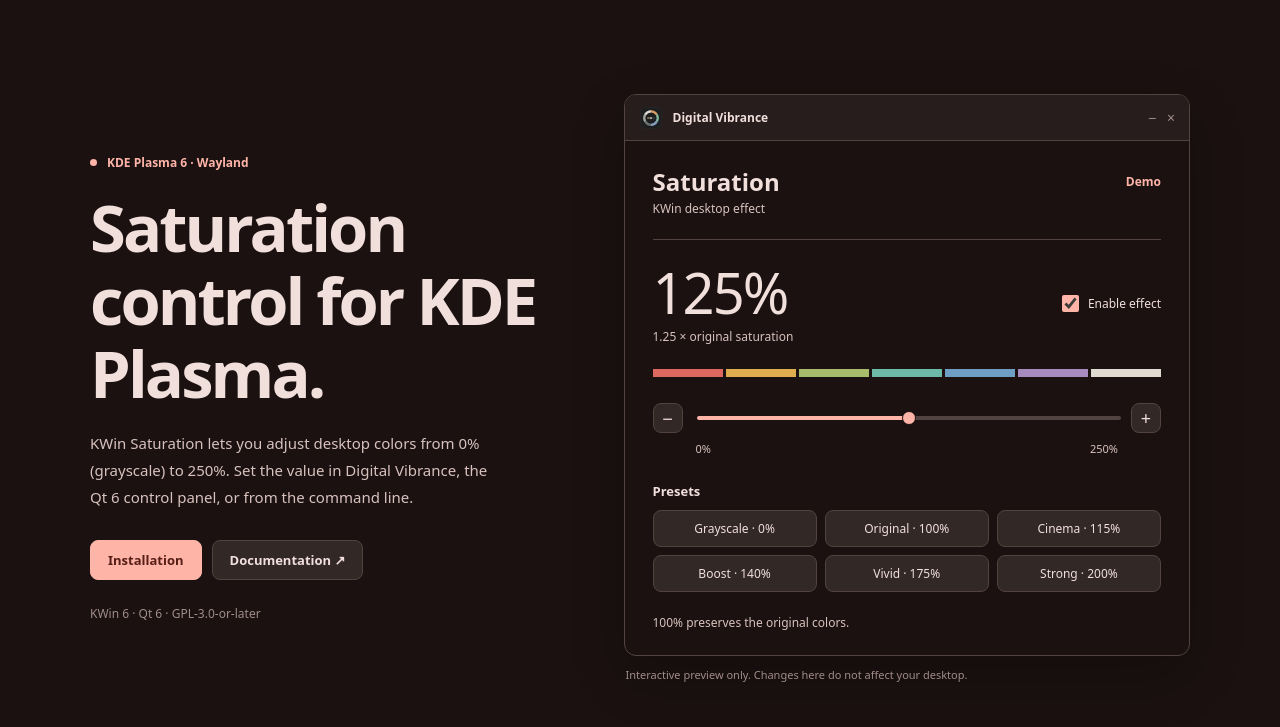
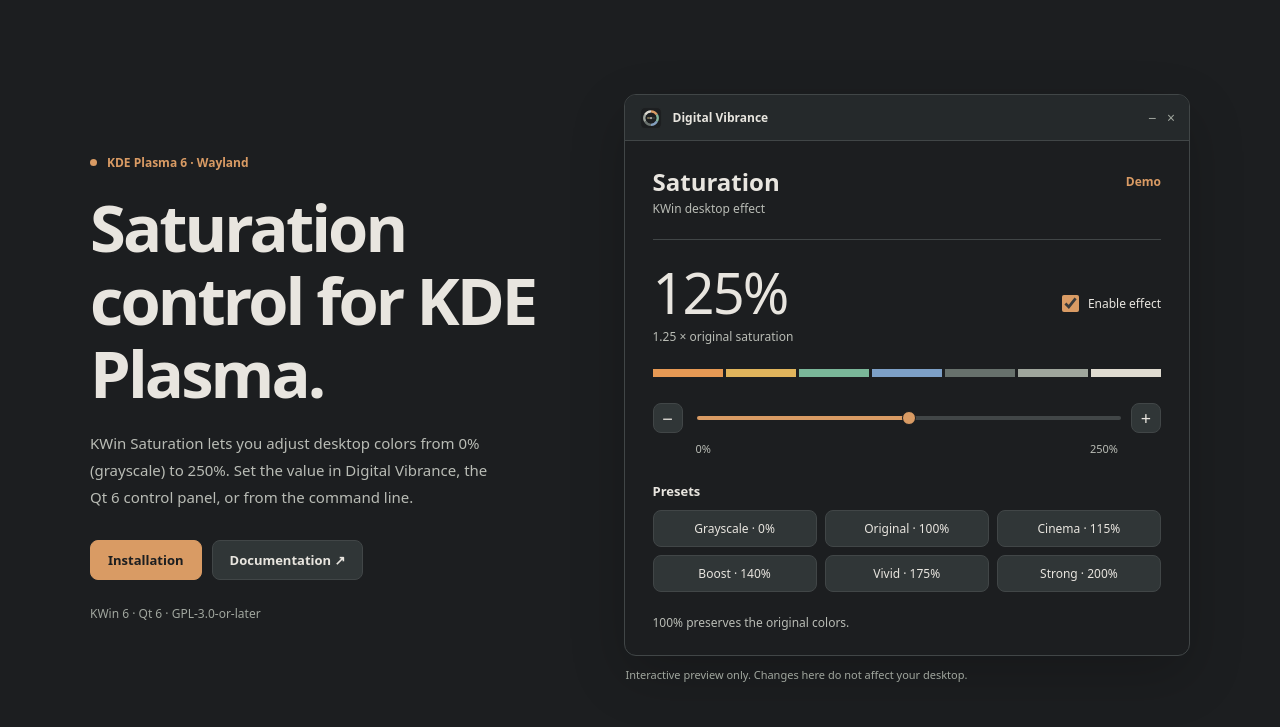
Before and after one commit to EfeDursun125/kwin-saturation, a plain HTML site: page docs/index.html in a window 1280 px wide. Shown: the part 73-800 px from the top of the page. Drawn offline with Linux system fonts and the light colour scheme.

Commit message:
Derive dark and white site palettes from the project SVG icon

```diff
--- a/docs/index.html
+++ b/docs/index.html
@@ -43,33 +43,34 @@
   <style>
     :root {
       color-scheme: dark;
-      --window: #1a1110;
-      --text: #f1dfdc;
-      --base: #271d1c;
-      --button: #322826;
-      --accent: #ffb4a8;
-      --accent-text: #561e16;
-      --alternate: #73342b;
-      --bright-text: #ffdad4;
-      --muted: #d8c2be;
-      --mid: #a08c89;
-      --line: #534340;
+      /* Dark palette built from the tones in kwin-saturation.svg. */
+      --window: #1c1e20;
+      --text: #e8e5df;
+      --base: #25292b;
+      --button: #303637;
+      --accent: #d99b64;
+      --accent-text: #1c1e20;
+      --alternate: #3d4139;
+      --bright-text: #dedbd2;
+      --muted: #b9bcb5;
+      --mid: #a0a69e;
+      --line: #414647;
       font-family: "Noto Sans", "Segoe UI", system-ui, sans-serif;
     }
-    /* Explicit palettes keep browser and operating-system accent colors from clashing. */
+    /* Light variants of the icon's graphite, cream, amber, and sage. */
     :root[data-theme="white"] {
       color-scheme: light;
-      --window: #faf8f6;
-      --text: #352a27;
-      --base: #f0eae6;
-      --button: #eae1dd;
-      --accent: #9a4435;
-      --accent-text: #fff8f5;
-      --alternate: #f4dfd8;
-      --bright-text: #743629;
-      --muted: #655753;
-      --mid: #81716c;
-      --line: #d6c6bf;
+      --window: #f5f4f0;
+      --text: #1c1e20;
+      --base: #e9ebe6;
+      --button: #e1e4df;
+      --accent: #80502a;
+      --accent-text: #ffffff;
+      --alternate: #dce6de;
+      --bright-text: #284137;
+      --muted: #4e5752;
+      --mid: #66716b;
+      --line: #bdc6bf;
     }
     * { box-sizing: border-box; }
     html { scroll-behavior: smooth; scroll-padding-top: 78px; }
@@ -121,13 +122,13 @@
     .enable-toggle { display: flex; align-items: center; gap: 9px; white-space: nowrap; color: var(--text); font-size: 12px; cursor: pointer; }
     .enable-toggle input { accent-color: var(--accent); width: 17px; height: 17px; margin: 0; cursor: pointer; }
     .color-reference { display: grid; grid-template-columns: repeat(7, 1fr); gap: 3px; width: 100%; height: 8px; margin: 24px 0 26px; }
-    .color-reference span:nth-child(1) { background: #cb6e65; }
-    .color-reference span:nth-child(2) { background: #d5ae62; }
-    .color-reference span:nth-child(3) { background: #a9ba79; }
-    .color-reference span:nth-child(4) { background: #77b5a6; }
-    .color-reference span:nth-child(5) { background: #779dbb; }
-    .color-reference span:nth-child(6) { background: #a38db6; }
-    .color-reference span:nth-child(7) { background: #dedbd3; }
+    .color-reference span:nth-child(1) { background: #d99b64; }
+    .color-reference span:nth-child(2) { background: #d8b56e; }
+    .color-reference span:nth-child(3) { background: #83b49c; }
+    .color-reference span:nth-child(4) { background: #839fbe; }
+    .color-reference span:nth-child(5) { background: #69716d; }
+    .color-reference span:nth-child(6) { background: #a0a69e; }
+    .color-reference span:nth-child(7) { background: #dedbd2; }
     .slider-row { display: grid; grid-template-columns: 30px minmax(0,1fr) 30px; gap: 12px; align-items: center; }
     .stepper { width: 30px; height: 30px; padding: 0; border-radius: 8px; border: 1px solid var(--line); color: var(--text); background: var(--button); font-size: 18px; line-height: 1; }
     .stepper:hover, .preset:hover, .copy:hover { border-color: var(--mid); background: color-mix(in srgb, var(--button) 85%, var(--text)); }
@@ -253,7 +254,7 @@
               <div><div class="percent" id="percent">125%</div><div class="multiplier" id="multiplier">1.25 × original saturation</div></div>
               <label class="enable-toggle"><input id="enabled" type="checkbox" checked>Enable effect</label>
             </div>
-            <div class="color-reference" id="color-reference" role="img" aria-label="Seven reference colors reflecting the simulated saturation level"><span></span><span></span><span></span><span></span><span></span><span></span><span></span></div>
+            <div class="color-reference" id="color-reference" role="img" aria-label="Seven colors sampled from the KWin Saturation icon, reflecting the simulated saturation level"><span></span><span></span><span></span><span></span><span></span><span></span><span></span></div>
             <div class="slider-row">
               <button class="stepper" id="decrease" type="button" aria-label="Decrease saturation by 5%">−</button>
               <input class="range" id="saturation" type="range" min="0" max="250" value="125" step="5" aria-label="Simulated desktop saturation">
```
